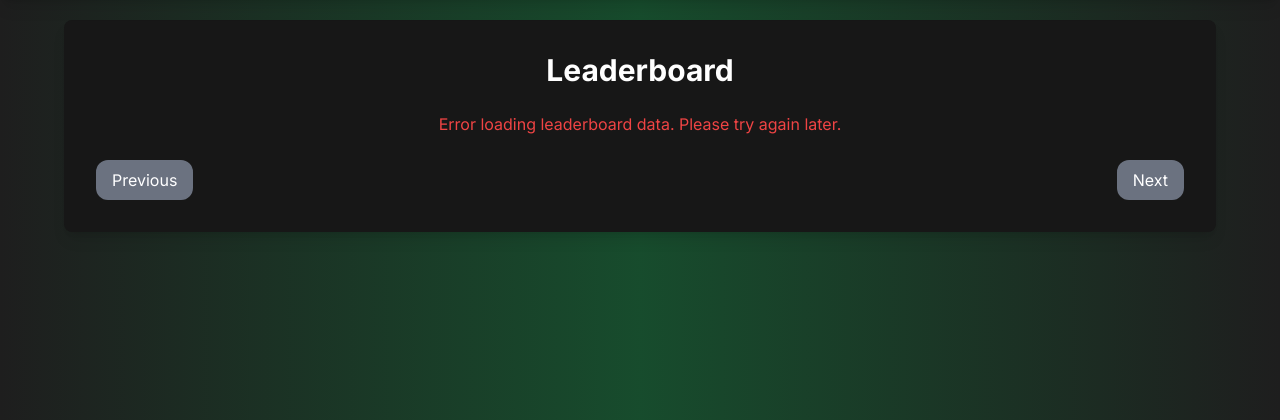
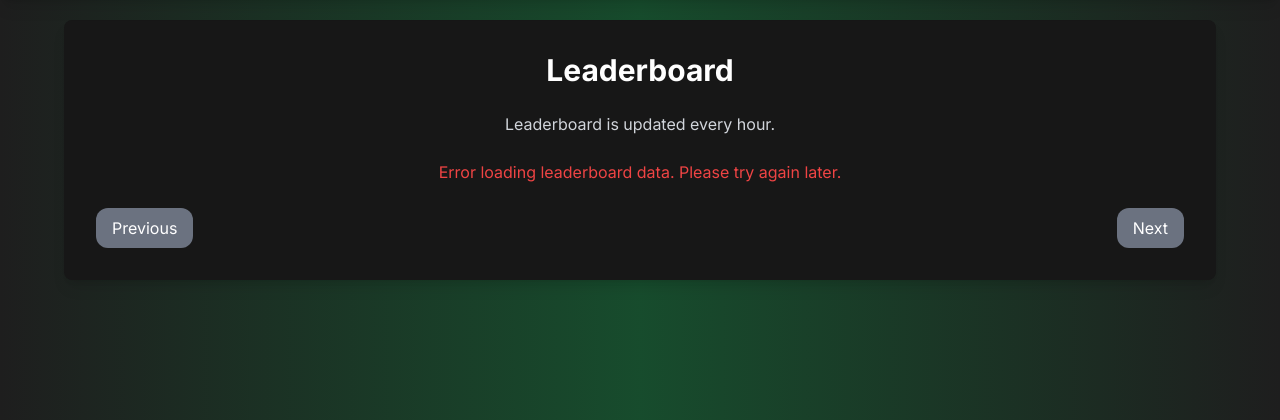
Before and after one commit to FOSS-Club-BU/BU_Hacktoberfest, a Django app: template templates/leaderboard.html in a window 1280 px wide. Shown: the part 84-504 px from the top of the page. Run offline with Django 5.2, Linux system fonts and the light colour scheme; the template is opened without the code that fills it, so the values that code supplies are empty; some libraries are stand-ins or nearby versions.

Commit message:
Refactor leaderboard UI to include update frequency message

```diff
--- a/templates/leaderboard.html
+++ b/templates/leaderboard.html
@@ -4,7 +4,7 @@
 <div class="min-h-screen flex flex-col items-center">
     <div id="leaderboard-container" class="w-full max-w-6xl bg-neutral-900 p-8 rounded-lg shadow-lg text-white">
         <h1 class="text-3xl font-bold mb-6 text-center">Leaderboard</h1>
-
+        <p class="text-center text-gray-300 mb-6">Leaderboard is updated every hour.</p>
         <div id="loading-state" class="text-center hidden">
             <p>Loading...</p>
         </div>
```
